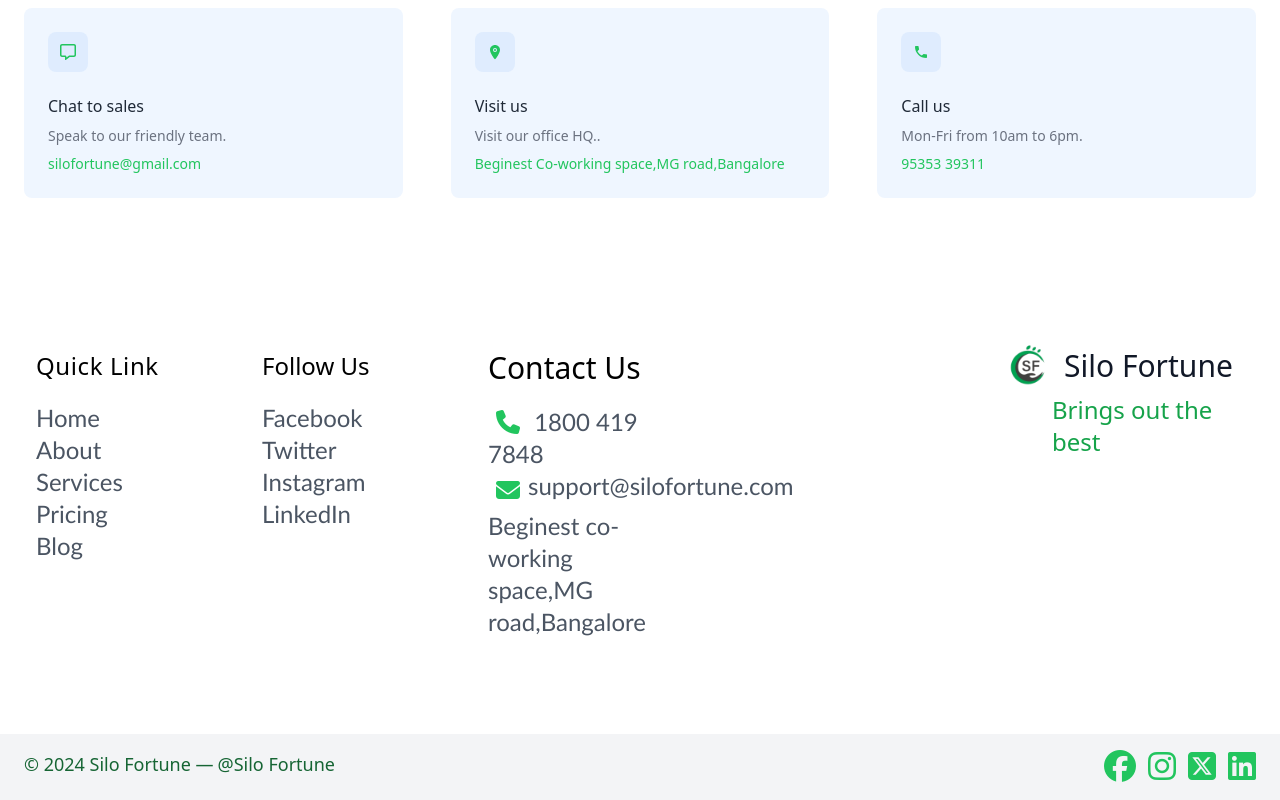
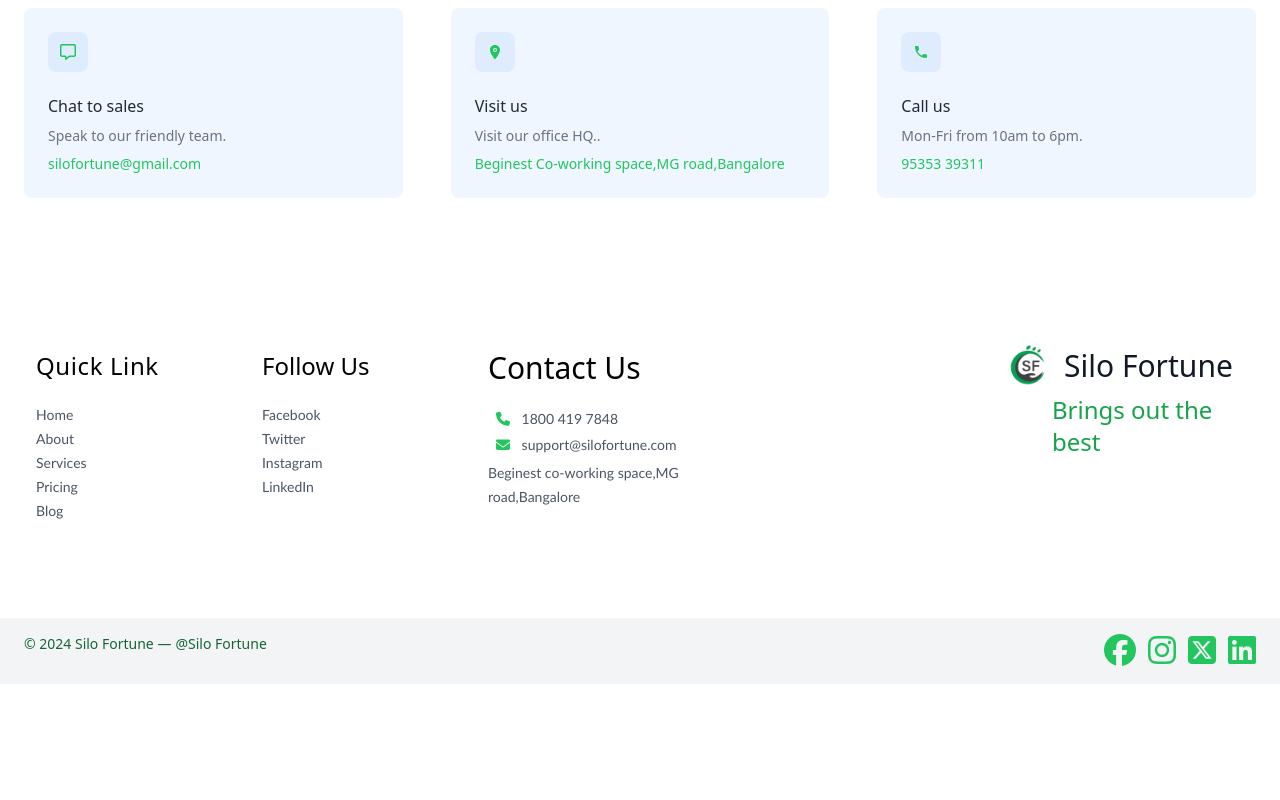
Before and after one commit to mkdivya/ReactProject, a React (Vite) app: page / in a window 1280 px wide. Shown: the part 3512-4312 px from the top of the page. After the commit the page ends 4196 px from the top, so only its background shows below. Built offline with nearby package versions, Linux system fonts and the light colour scheme.

Commit message:
font changes in footer

```diff
--- a/src/components/Footer.jsx
+++ b/src/components/Footer.jsx
@@ -23,19 +23,19 @@
             <h2 class="title-font font-medium text-black hover:text-green-600 tracking-wide text-2xl mb-3 py-2">Quick Link</h2>
             <nav class="list-none mb-10">
               <li>
-                <a class="text-gray-600 hover:text-green-500 text-2xl">Home</a>
+                <a class="text-gray-600 hover:text-green-500 text-sm">Home</a>
               </li>
               <li>
-                <a class="text-gray-600 hover:text-green-500 text-2xl">About</a>
+                <a class="text-gray-600 hover:text-green-500 text-sm">About</a>
               </li>
               <li>
-                <a class="text-gray-600 hover:text-green-500 text-2xl">Services</a>
+                <a class="text-gray-600 hover:text-green-500 text-sm">Services</a>
               </li>
               <li>
-                <a class="text-gray-600 hover:text-green-500 text-2xl">Pricing</a>
+                <a class="text-gray-600 hover:text-green-500 text-sm">Pricing</a>
               </li>
               <li>
-                <a class="text-gray-600 hover:text-green-500 text-2xl">Blog</a>
+                <a class="text-gray-600 hover:text-green-500 text-sm">Blog</a>
               </li>
             </nav>
           </div>
@@ -43,16 +43,16 @@
             <h2 class="title-font font-medium text-black hover:text-green-600  text-2xl mb-3 py-2">Follow Us</h2>
             <nav class="list-none mb-10">
               <li>
-                <a class="text-gray-600 hover:text-green-500 text-2xl">Facebook</a>
+                <a class="text-gray-600 hover:text-green-500 text-sm">Facebook</a>
               </li>
               <li>
-                <a class="text-gray-600 hover:text-green-500 text-2xl">Twitter</a>
+                <a class="text-gray-600 hover:text-green-500 text-sm">Twitter</a>
               </li>
               <li>
-                <a class="text-gray-600 hover:text-green-500 text-2xl">Instagram</a>
+                <a class="text-gray-600 hover:text-green-500 text-sm">Instagram</a>
               </li>
               <li>
-                <a class="text-gray-600 hover:text-green-500 text-2xl">LinkedIn</a>
+                <a class="text-gray-600 hover:text-green-500 text-sm">LinkedIn</a>
               </li>
             </nav>
           </div>
@@ -60,13 +60,13 @@
             <h2 class="title-font font-medium text-black hover:text-green-600 text-3xl mb-3 py-2">Contact Us</h2>
             <nav class="list-none mb-10">
               <li>
-                <a class="text-gray-600 hover:text-green-500 text-2xl  "><i class="fa-solid fa-phone  text-green-500 px-2"></i> 1800 419 7848</a>
+                <a class="text-gray-600 hover:text-green-500 text-sm  "><i class="fa-solid fa-phone  text-green-500 px-2"></i> 1800 419 7848</a>
               </li>
               <li>
-                <a class="text-gray-600 hover:text-green-500 text-2xl flex "><i class="fa-solid fa-envelope text-green-500 py-2 px-2"></i>  support@silofortune.com</a>
+                <a class="text-gray-600 hover:text-green-500 text-sm  "><i class="fa-solid fa-envelope text-green-500 py-2 px-2"></i>  support@silofortune.com</a>
               </li>
               <li>
-                <a class="text-gray-600 hover:text-green-500 text-2xl">Beginest co-working space,MG road,Bangalore</a>
+                <a class="text-gray-600 hover:text-green-500 text-sm">Beginest co-working space,MG road,Bangalore</a>
               </li>
 
             </nav>
@@ -76,8 +76,8 @@
       </div>
       <div class="bg-gray-100">
         <div class="container mx-auto py-4 px-6 flex flex-wrap flex-col sm:flex-row ">
-          <p class="text-green-800 text-lg text-center sm:text-left">© 2024 Silo Fortune —
-            <a href="https://twitter.com/knyttneve" rel="noopener noreferrer" class="text-green-800 ml-1" target="_blank">@Silo Fortune</a>
+          <p class="text-green-800 text-sm text-center sm:text-left">© 2024 Silo Fortune —
+            <a href="https://www.silofortune.com/" rel="open silo" class="text-green-800 ml-1" target="_blank">@Silo Fortune</a>
           </p>
           <span class="inline-flex sm:ml-auto sm:mt-0 mt-2 justify-center sm:justify-start">
             <a class='text-green-500 hover:text-green-600'>
--- a/src/pages/Contact.jsx
+++ b/src/pages/Contact.jsx
@@ -7,7 +7,7 @@
   return (
 
   <section class="bg-white dark:bg-gray-900">
-    <div class="container px-6 py-12 mx-auto">
+    <div class="container px-6 py-12 mx-auto ">
         <div class="text-center ">
             <p class="font-medium text-green-700 dark:text-green-500">Contact us</p>
 
```
